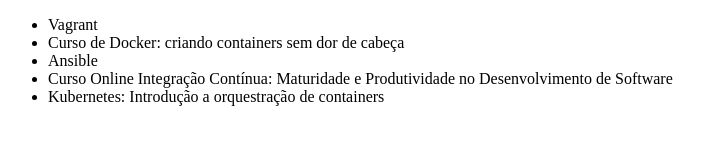
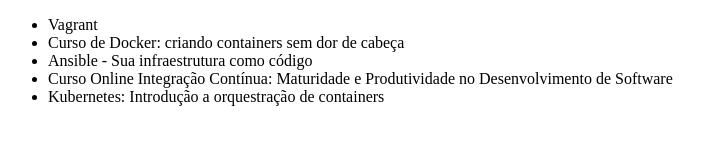
Before and after one commit to wenev21043/alura, a plain HTML site: page index.html in a window 1280 px wide. Shown: the whole page, without its empty margins (0-704 px from the left). Drawn offline with Linux system fonts and the light colour scheme.

Commit message:
Alterando o nome do curso de Ansible

```diff
--- a/index.html
+++ b/index.html
@@ -10,7 +10,7 @@
     <ul>
         <li>Vagrant</li>
         <li>Curso de Docker: criando containers sem dor de cabeça</li>
-        <li>Ansible</li>
+        <li>Ansible - Sua infraestrutura como código</li>
         <li>
             Curso Online Integração Contínua: Maturidade e Produtividade no Desenvolvimento de Software</li>
         <li>Kubernetes: Introdução a orquestração de containers</li>
```
